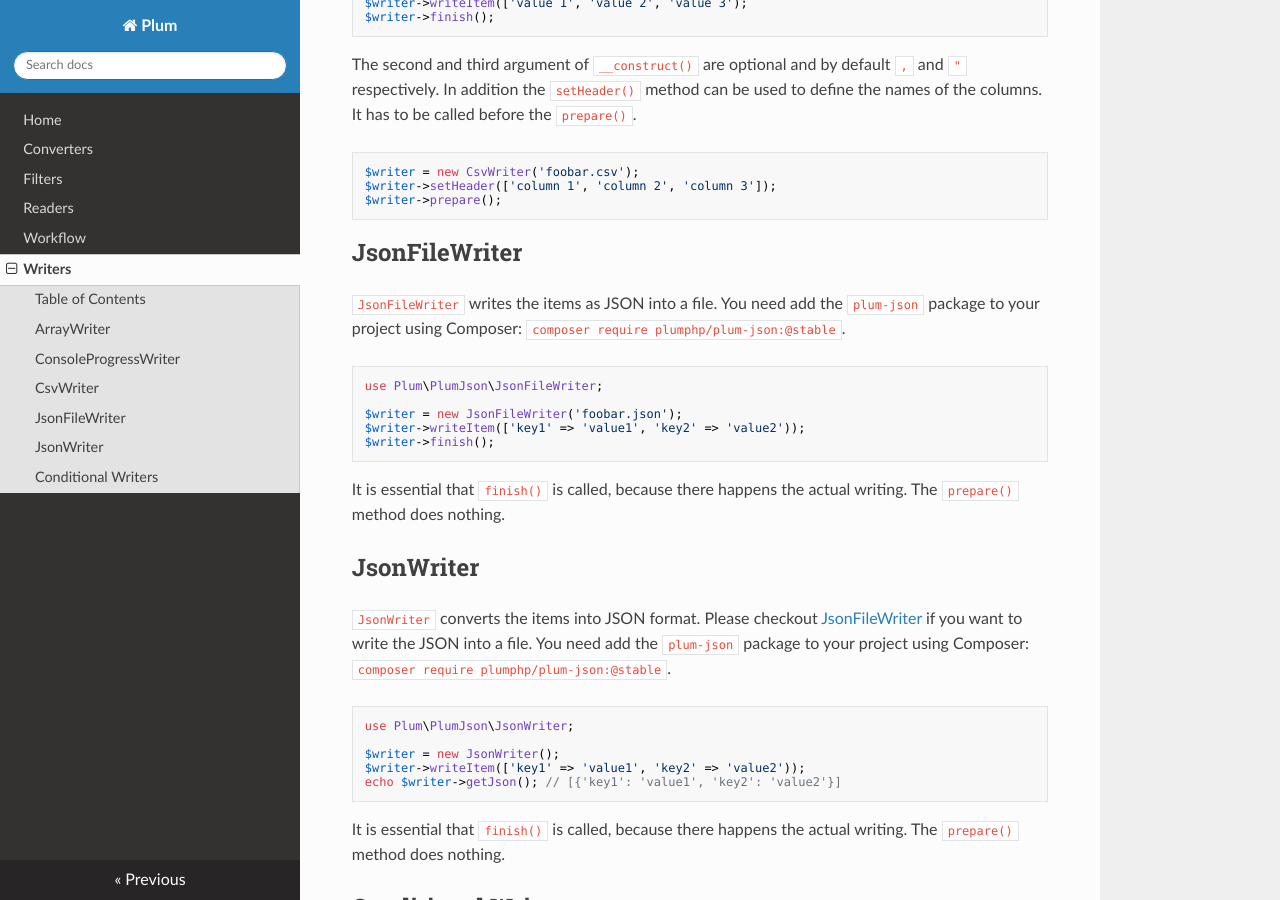
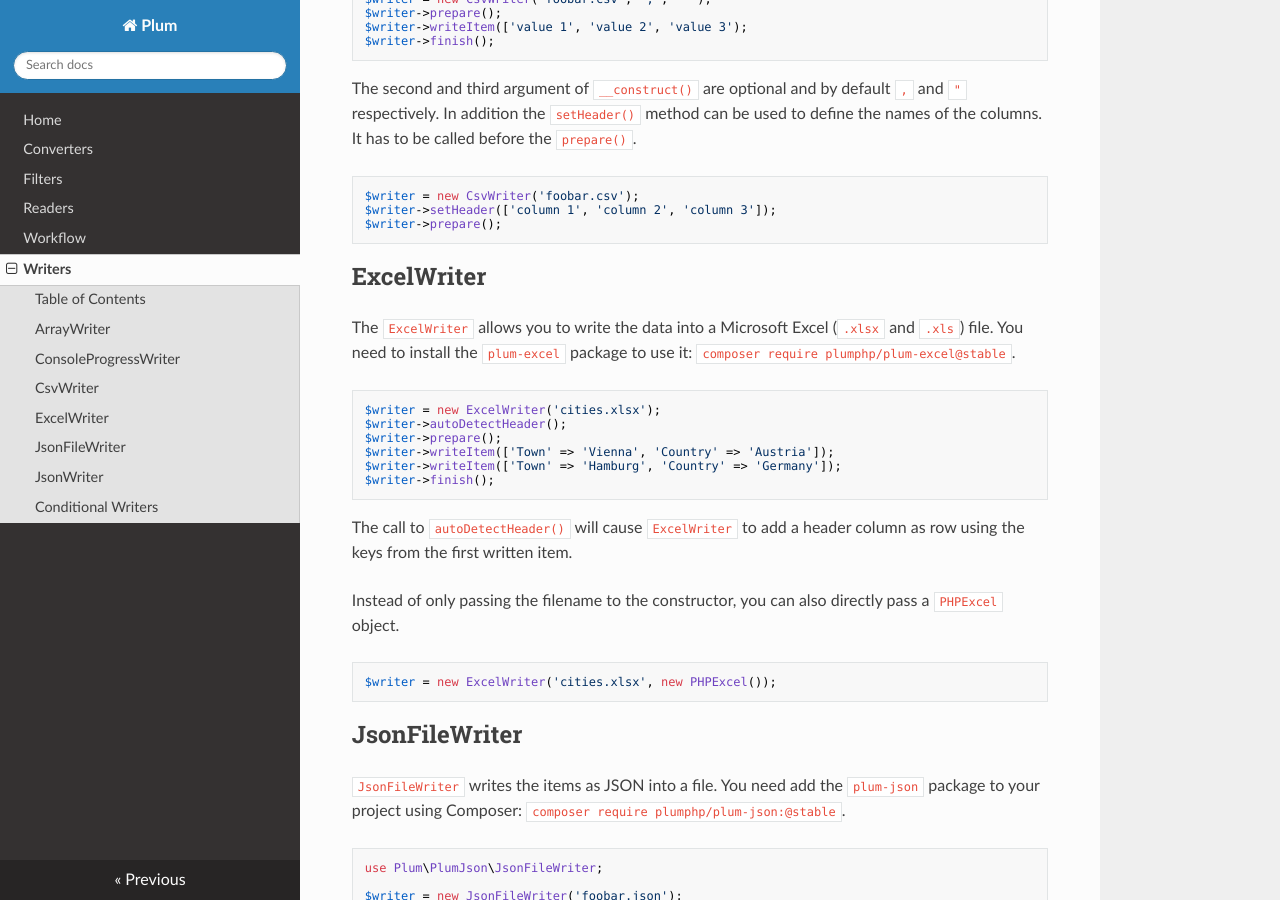
Before and after one commit to plumphp/plum, an MkDocs documentation site: the page built from docs/writers.md, in a window 1280 px wide and 900 px high, scrolled down 1250 px. Built offline with MkDocs 1.6.1, drawn with Linux system fonts in a browser that asks for light colours; nearby versions of some CDN libraries.

Commit message:
Update docs to include plum-excel

````diff
--- a/docs/writers.md
+++ b/docs/writers.md
@@ -16,6 +16,7 @@ Table of Contents
 - [ArrayWriter](#arraywriter)
 - [ConsoleProgressWriter](#consoleprogresswriter)
 - [CsvWriter](#csvwriter)
+- [ExcelWriter](#excelwriter)
 - [JsonFileWriter](#jsonfilewriter)
 - [JsonWriter](#jsonwriter)
 - [Conditional Writers](#conditional-writers)
@@ -75,6 +76,31 @@ $writer->prepare();
 ```
 
 
+ExcelWriter
+-----------
+
+The `ExcelWriter` allows you to write the data into a Microsoft Excel (`.xlsx` and `.xls`) file. You need to install the
+`plum-excel` package to use it: `composer require plumphp/plum-excel@stable`.
+
+```php
+$writer = new ExcelWriter('cities.xlsx');
+$writer->autoDetectHeader();
+$writer->prepare();
+$writer->writeItem(['Town' => 'Vienna', 'Country' => 'Austria']);
+$writer->writeItem(['Town' => 'Hamburg', 'Country' => 'Germany']);
+$writer->finish();
+```
+
+The call to `autoDetectHeader()` will cause `ExcelWriter` to add a header column as row using the keys from the first
+written item.
+
+Instead of only passing the filename to the constructor, you can also directly pass a `PHPExcel` object.
+
+```php
+$writer = new ExcelWriter('cities.xlsx', new PHPExcel());
+```
+
+
 JsonFileWriter
 --------------
 
````
Also changed, not shown: README.md (+1 -0 lines), docs/readers.md (+16 -0 lines).
